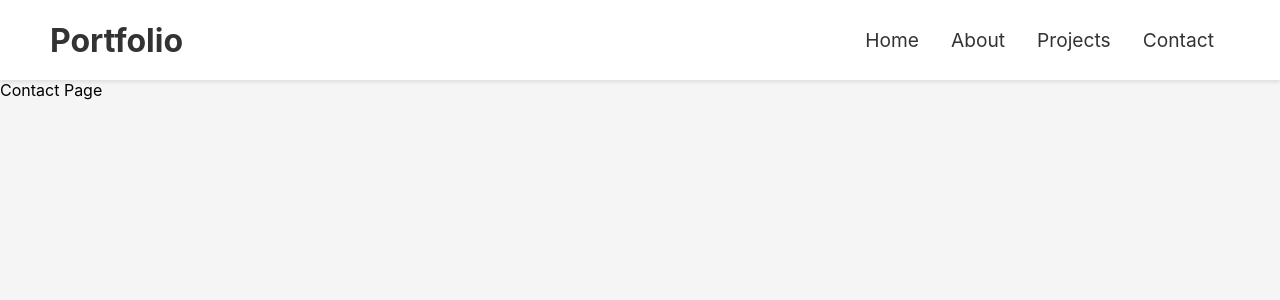
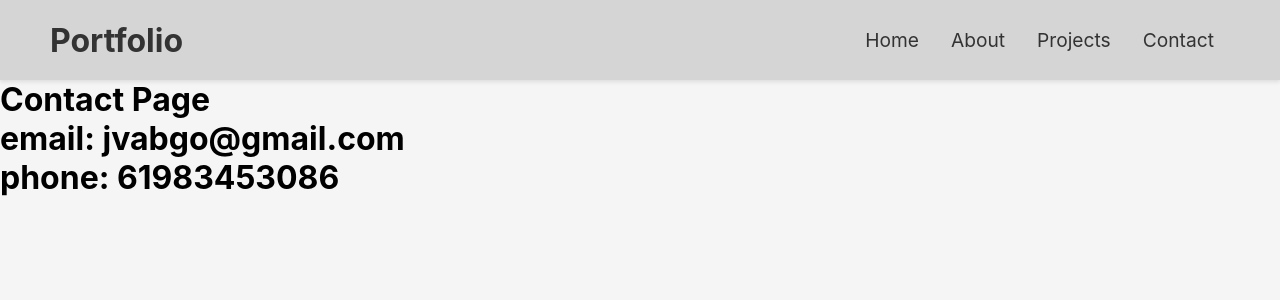
Before and after one commit to JoaoBittencourt1/PortifolioWeb, a React (Vite) app: page /contact in a window 1280 px wide. Shown: the top 300 px of the page. Built offline with nearby package versions, Linux system fonts and the light colour scheme.

Commit message:
feat/criando um mini exemplo de como do conteudo de contact

```diff
--- a/src/App.jsx
+++ b/src/App.jsx
@@ -1,6 +1,7 @@
 import { BrowserRouter, Routes, Route } from 'react-router-dom';
 import Navbar from './components/navbar/Navbar';
 import Home from './pages/Home/Home.jsx';
+import ContactPage from './pages/ContactPage/Contact.jsx';
 
 function App() {
   return (
@@ -10,7 +11,7 @@ function App() {
         <Route path="/" element={<Home />} />
         <Route path="/about" element={<div>About Page</div>} />
         <Route path="/projects" element={<div>Projects Page</div>} />
-        <Route path="/contact" element={<div>Contact Page</div>} />
+        <Route path="/contact" element={<ContactPage />} />
       </Routes>
     </BrowserRouter>
   );
--- a/src/components/navbar/Navbar.css
+++ b/src/components/navbar/Navbar.css
@@ -1,5 +1,5 @@
 .navbar {
-    background-color: #ffffff;
+    background-color: #d6d5d5;
     height: 80px;
     display: flex;
     justify-content: center;
--- /dev/null
+++ b/src/pages/ContactPage/Contact.jsx
@@ -0,0 +1,11 @@
+function ContactPage(){
+    return(
+        <div>
+            <h1>Contact Page</h1>
+            <h1>email: jvabgo@gmail.com</h1>
+            <h1>phone: 61983453086</h1>
+        </div>
+    );
+}
+
+export default ContactPage;
```
